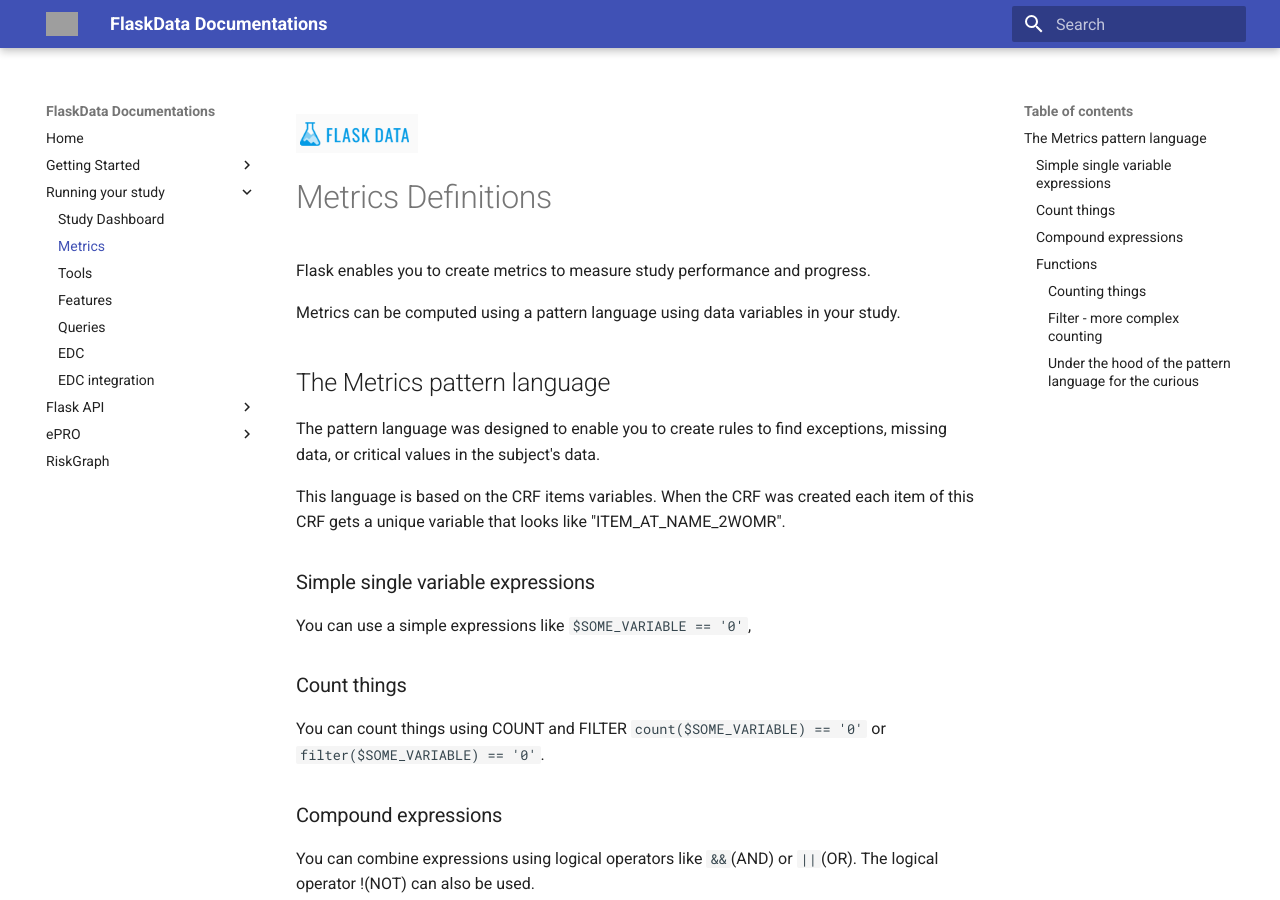
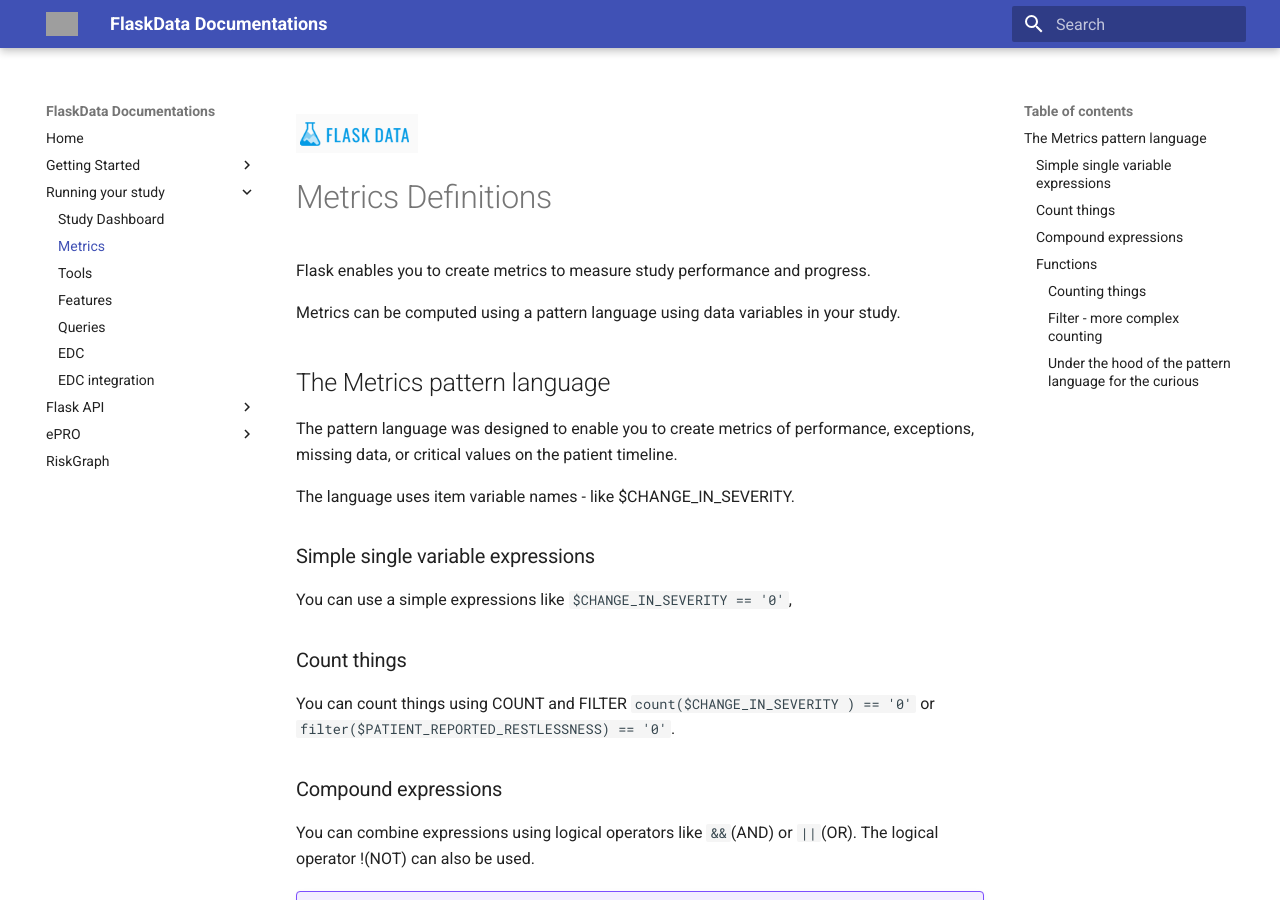
Before and after one commit to onlyjazz/flask-docs, an MkDocs documentation site: the page built from docs/metrics.md, in a window 1280 px wide and 900 px high. Built offline with MkDocs 1.6.1 and Material for MkDocs 9.7.7, drawn with Linux system fonts in a browser that asks for light colours; grey boxes are pictures that could not be loaded.

Commit message:
improve metrics.md

```diff
--- a/docs/metrics.md
+++ b/docs/metrics.md
@@ -6,16 +6,15 @@
 Metrics can be computed using a pattern language using data variables in your study.
 
 ##The Metrics pattern language
-The pattern language was designed to enable you to create rules to find exceptions, missing data, or critical values in the subject's data.
+The pattern language was designed to enable you to create metrics of performance, exceptions, missing data, or critical values on the patient timeline.
 
-This language is based on the CRF items variables.
-When the CRF was created each item of this CRF gets a unique variable that looks like "ITEM_AT_NAME_2WOMR".
+The language uses item variable names - like $CHANGE_IN_SEVERITY.
 
 ### Simple single variable expressions
-You can use a simple expressions like `$SOME_VARIABLE == '0'`,
+You can use a simple expressions like `$CHANGE_IN_SEVERITY  == '0'`,
 
 ### Count things
-You can count things using COUNT and FILTER `count($SOME_VARIABLE) == '0'` or `filter($SOME_VARIABLE) == '0'`.
+You can count things using COUNT and FILTER `count($CHANGE_IN_SEVERITY ) == '0'` or `filter($PATIENT_REPORTED_RESTLESSNESS) == '0'`.
 
 ### Compound expressions
 You can combine  expressions using logical operators like `&&`(AND) or `||`(OR).
```
